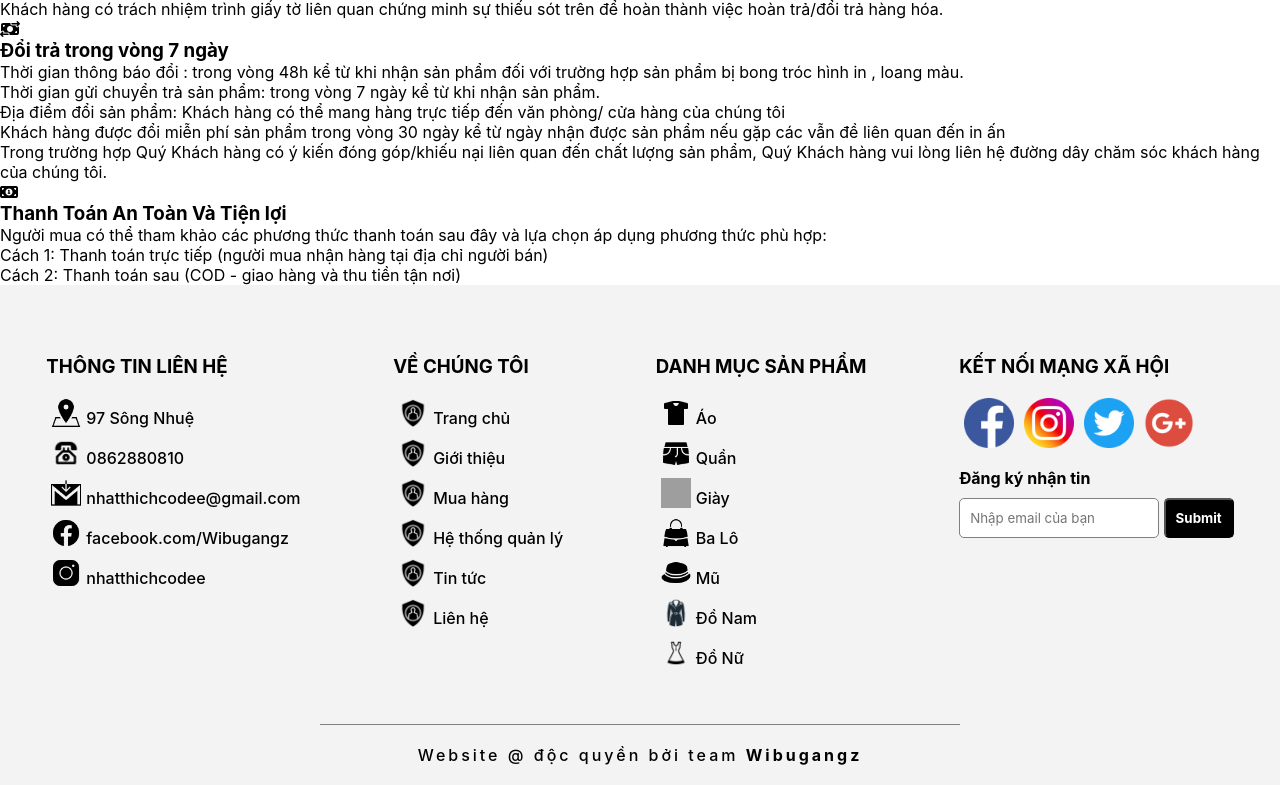
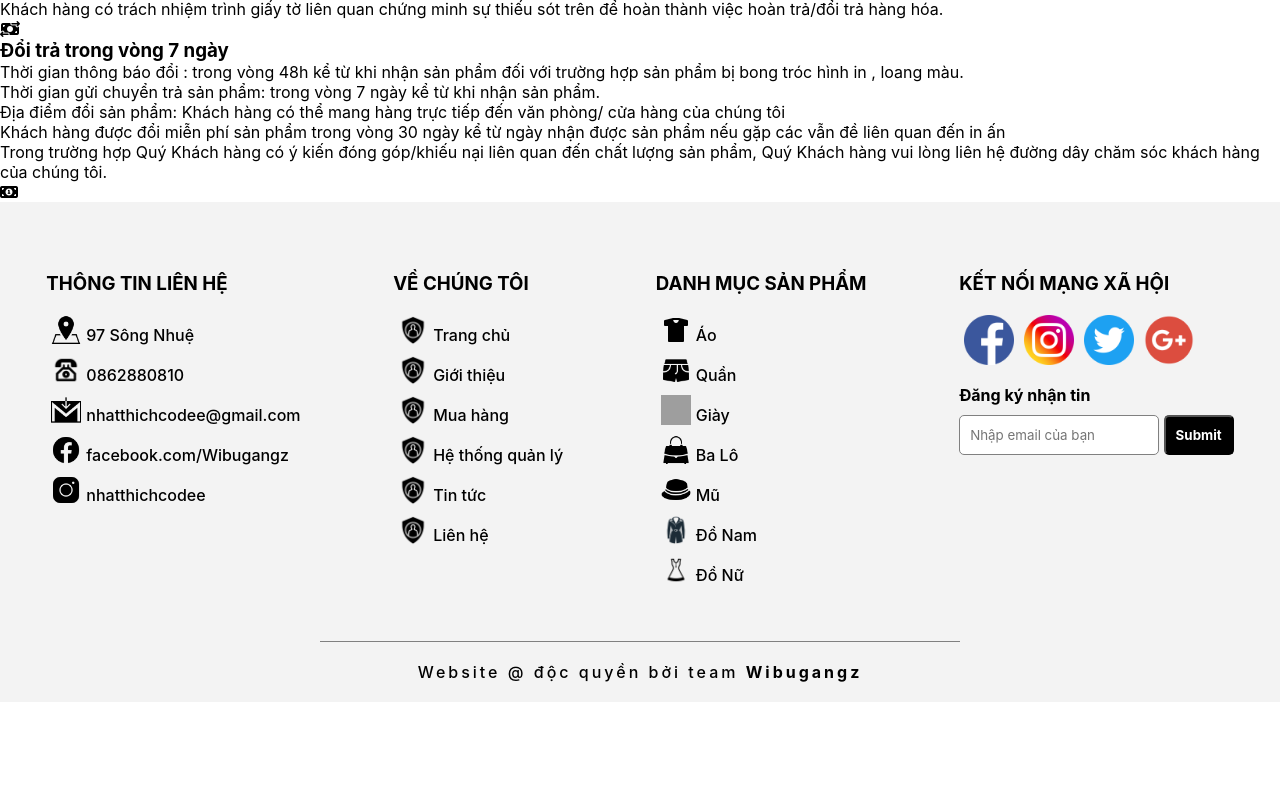
Before and after one commit to VuHuuQuocBao/Distributed-Software, a PHP site: page /GioiThieu.php in a window 1280 px wide. Shown: the part 984-1769 px from the top of the page. After the commit the page ends 1666 px from the top, so only its background shows below. Run offline with PHP 8.4, Linux system fonts and the light colour scheme; data comes from the database, SQL or seed files in the repository; data that the repository does not hold is empty; some libraries are stand-ins or nearby versions; grey boxes are pictures that could not be loaded.

Commit message:
Cap Nhat

```diff
--- a/src/GioiThieu.php
+++ b/src/GioiThieu.php
@@ -19,7 +19,7 @@ require('Widget/scroll.php');
 
 <body>
     <div class="banner">
-        <h1>GIỚI THIỆU</h1>
+        <h1>GIỚI THIỆU về Cửa Hàng</h1>
         <div class="banner-page">
             <a href="TrangChu.php">Trang chủ /</a>
             <h3>GIỚI THIỆU</h3>
@@ -83,11 +83,7 @@ require('Widget/scroll.php');
             <div class="col d-f">
                 <i class="fa-solid fa-money-bill-1 icon-introduct"></i>
                 <div class="info">
-                    <h3>Thanh Toán An Toàn Và Tiện lợi</h3>
-                    <p>Người mua có thể tham khảo các phương thức thanh toán sau đây và lựa chọn áp dụng phương thức phù hợp:<br>
-                        Cách 1: Thanh toán trực tiếp (người mua nhận hàng tại địa chỉ người bán)<br>
-                        Cách 2: Thanh toán sau (COD - giao hàng và thu tiền tận nơi)<br></p>
-                </div>
+
 
         </div>
     </section>
```
